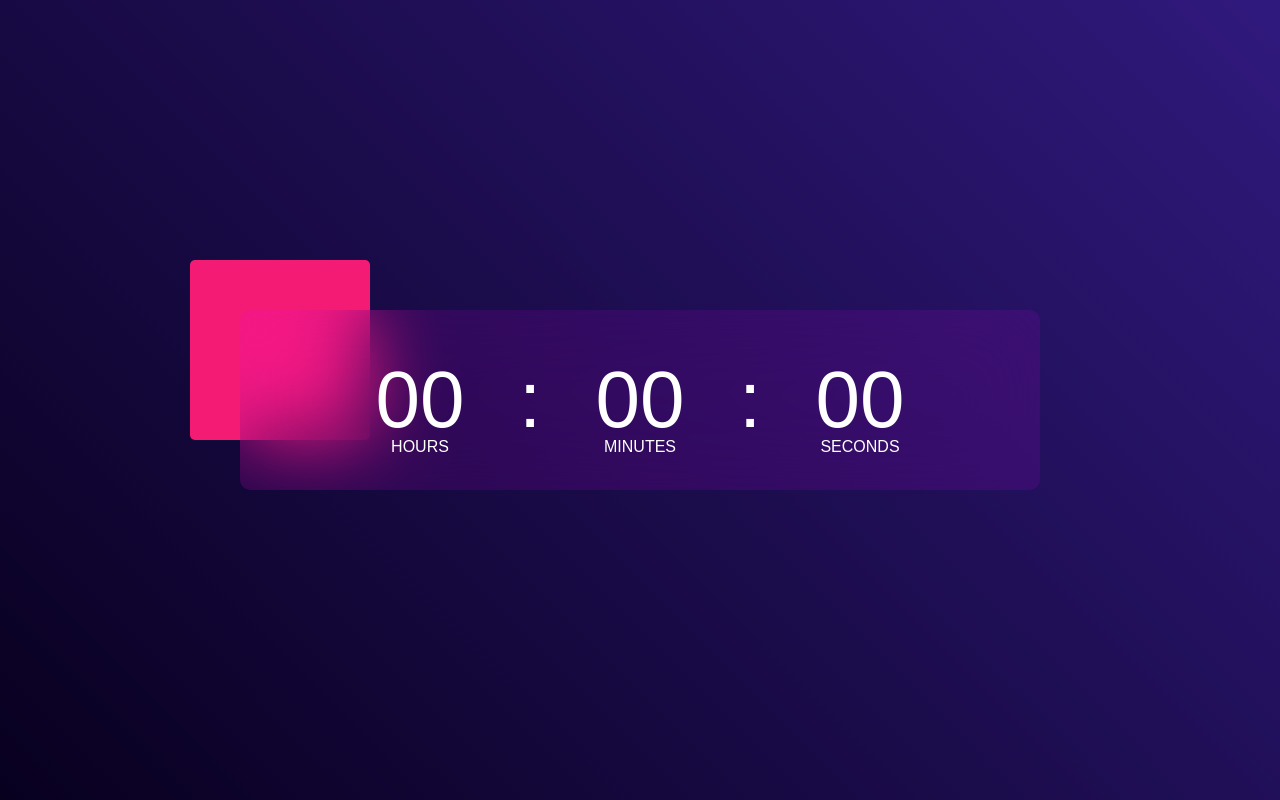
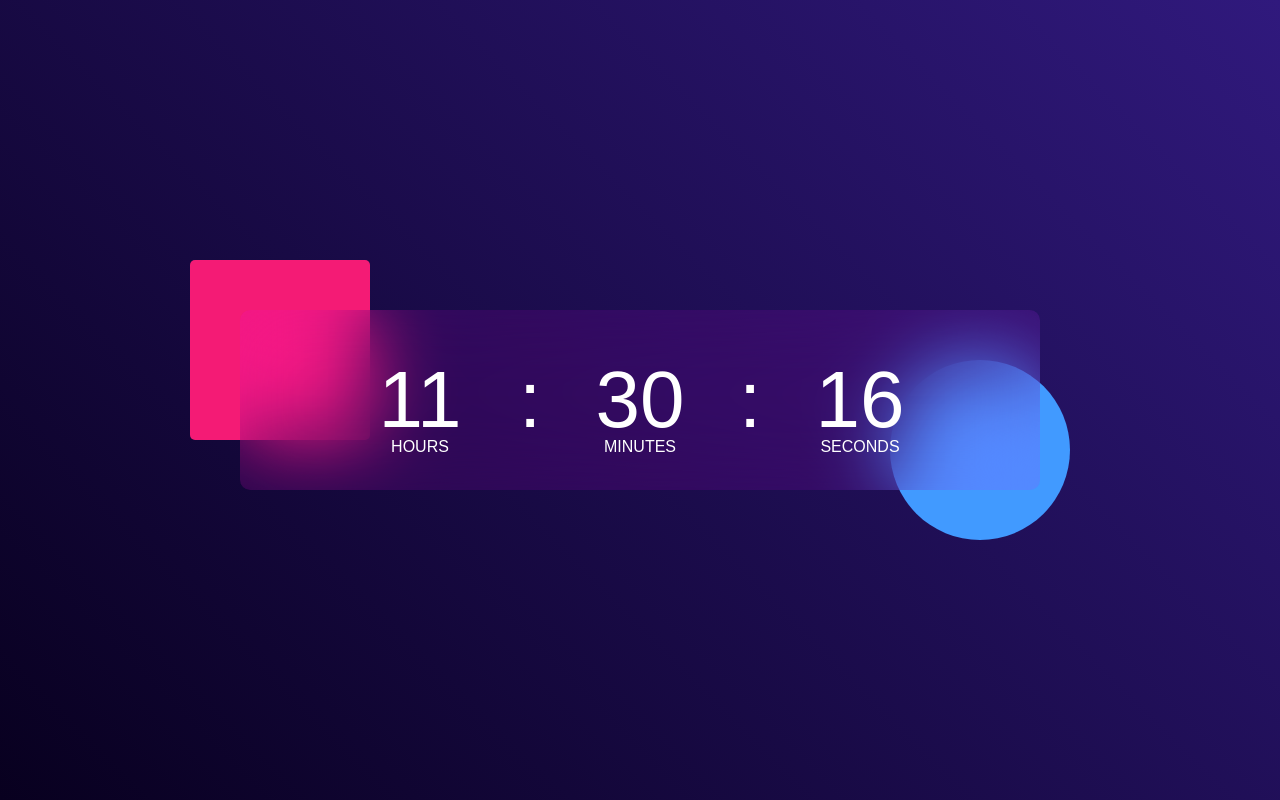
Before and after one commit to ElieBamunoba/Digital-Clock, a plain HTML site: page index.html in a window 1280 px wide. Drawn offline with Linux system fonts and the light colour scheme.

Commit message:
js functionality

```diff
--- a/index.html
+++ b/index.html
@@ -16,12 +16,9 @@
                 <span id="min">00</span>
                 <span>:</span>
                 <span id="sec">00</span>
-
             </div>
         </div>
     </div>
-
-
-
+    <script src="script.js"></script>
 </body>
 </html>
--- /dev/null
+++ b/script.js
@@ -0,0 +1,11 @@
+
+let hrs = document.getElementById('hrs');
+let min = document.getElementById('min');
+let sec = document.getElementById('sec');
+
+setInterval(() => {
+    let currentTime = new Date();
+    hrs.innerHTML = (currentTime.getHours() < 10 ? '0' : '') + currentTime.getHours();
+    min.innerHTML = (currentTime.getMinutes() < 10 ? '0' : '') + currentTime.getMinutes();
+    sec.innerHTML = (currentTime.getSeconds() < 10 ? '0' : '') + currentTime.getSeconds();
+}, 1000);
--- a/style.css
+++ b/style.css
@@ -53,6 +53,7 @@
 
 }
 .container::after{
+    content: '';
     width: 180px;
     height: 180px;
     background: #419aff;
```
